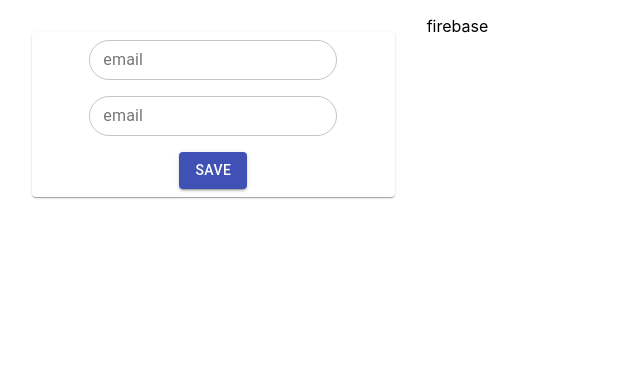
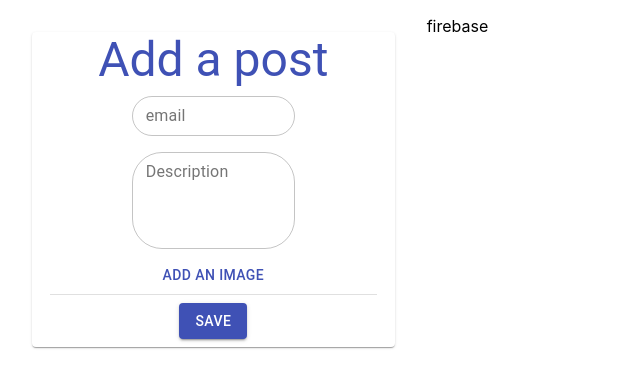
Before and after one commit to blopa2000/Posts, a React (Create React App) app: page / in a window 1280 px wide. Shown: the top 388 px of the page, without its empty margins (0-640 px from the left). Built offline with nearby package versions, Linux system fonts and the light colour scheme.

Commit message:
A preview was added

```diff
--- /dev/null
+++ b/src/components/Panel/Preview.js
@@ -0,0 +1,27 @@
+import { Card, CardContent, CardHeader, Typography } from "@material-ui/core";
+import useStyle from "./styles";
+
+const Preview = ({ previewSource, description, email }) => {
+  const classes = useStyle();
+
+  if (description === "" && email === "" && previewSource === undefined) return null;
+
+  return (
+    <Card className={classes.root}>
+      <CardHeader title="Preview" />
+
+      <CardContent>
+        {previewSource && <img src={previewSource} alt="preview" width="100%" />}
+
+        <Typography variant="body2">
+          <strong>Email:</strong> {email}
+        </Typography>
+        <Typography variant="body2" className={classes.typographyText}>
+          <strong>Description:</strong> {description}
+        </Typography>
+      </CardContent>
+    </Card>
+  );
+};
+
+export default Preview;
--- a/src/components/Panel/index.js
+++ b/src/components/Panel/index.js
@@ -1,21 +1,61 @@
-import { Card, CardActions, Typography, TextField, Button } from "@material-ui/core";
+import { useState } from "react";
+import { Card, CardActions, TextField, Button, FormControl, Typography, Divider } from "@material-ui/core";
 import useStyle from "./styles";
+
+import Preview from "./Preview";
 
 const Panel = () => {
   const classes = useStyle();
+
+  const [previewSource, setPreviewSource] = useState();
+  const [description, setDescription] = useState("");
+  const [email, setEmail] = useState("");
+
+  const selecFile = () => {
+    document.getElementById("fileInput").click();
+  };
+
+  const previewFile = (file) => {
+    if (file === undefined) return;
+    const reader = new FileReader();
+    reader.readAsDataURL(file);
+    reader.onloadend = () => {
+      setPreviewSource(reader.result);
+    };
+  };
+
   return (
     <>
       <Card className={classes.root}>
-        <form action="#" className={classes.formStyle}>
-          <TextField type="email" className={classes.field} id="Email" label="email" variant="outlined" size="small" />
-          <TextField type="email" className={classes.field} id="Email" label="email" variant="outlined" size="small" />
+        <FormControl action="#" className={classes.formStyle}>
+          <Typography variant="h3" color="primary">
+            Add a post
+          </Typography>
+          <TextField type="email" id="Email" label="email" variant="outlined" size="small" value={email} onChange={(e) => setEmail(e.target.value)} />
+          <TextField type="text" id="Description" label="Description" multiline rows={4} variant="outlined" size="small" value={description} onChange={(e) => setDescription(e.target.value)} />
+
+          <input
+            type="file"
+            style={{ display: "none" }}
+            id="fileInput"
+            onChange={(e) => {
+              previewFile(e.currentTarget.files[0]);
+            }}
+          />
+          <Button color="primary" onClick={selecFile}>
+            Add an image
+          </Button>
+          <Divider className={classes.divider} />
+
           <CardActions>
             <Button variant="contained" color="primary">
               save
             </Button>
           </CardActions>
-        </form>
+        </FormControl>
       </Card>
+
+      <Preview previewSource={previewSource} description={description} email={email} />
     </>
   );
 };
--- a/src/components/Panel/styles.js
+++ b/src/components/Panel/styles.js
@@ -5,10 +5,16 @@ const useStyles = makeStyles((theme) =>
     root: {
       margin: "2em",
       [theme.breakpoints.down("285")]: {
-        margin: ".5em",
+        margin: ".5em 0",
         padding: ".5em",
         boxSizing: "border-box",
       },
+    },
+    divider: {
+      width: "90%",
+    },
+    typographyText: {
+      wordBreak: "break-all",
     },
     formStyle: {
       display: "flex",
@@ -16,6 +22,7 @@ const useStyles = makeStyles((theme) =>
       alignItems: "center",
       "& .MuiTextField-root": {
         margin: `${theme.spacing(1)}px 0`,
+        width: "45%",
       },
       "& .MuiInputBase-root": {
         borderRadius: "30px 30px",
```
